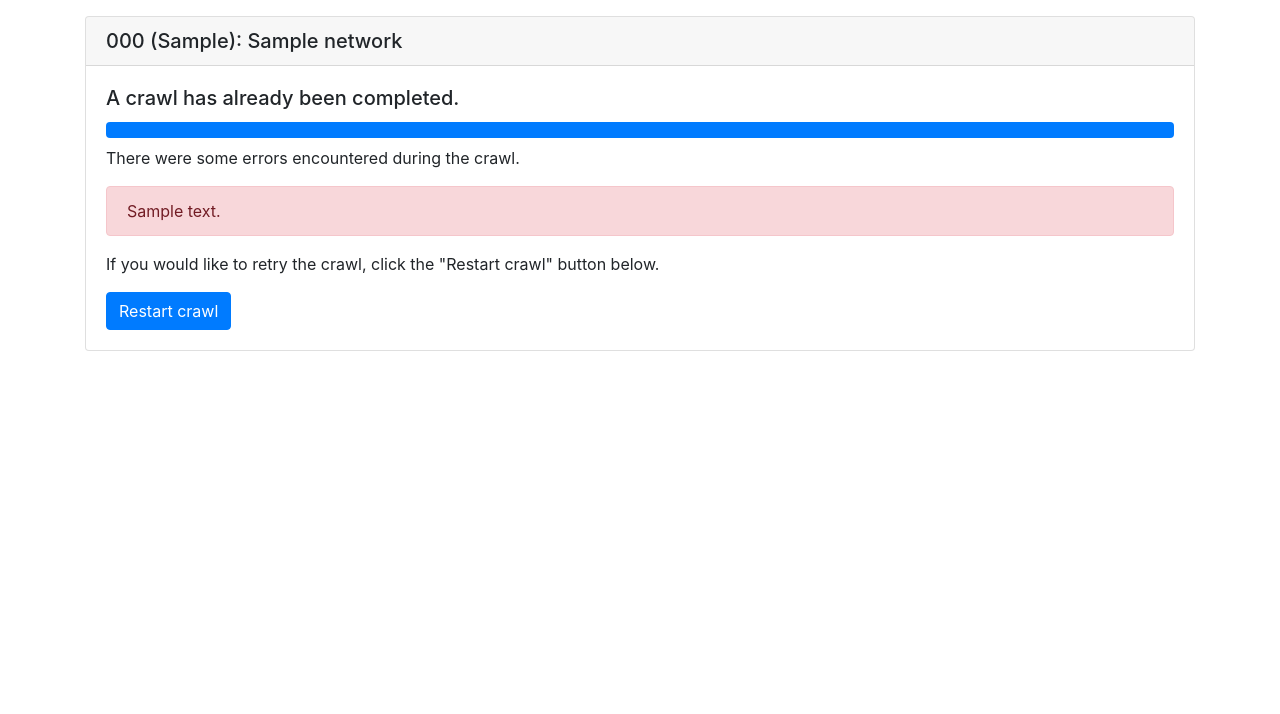
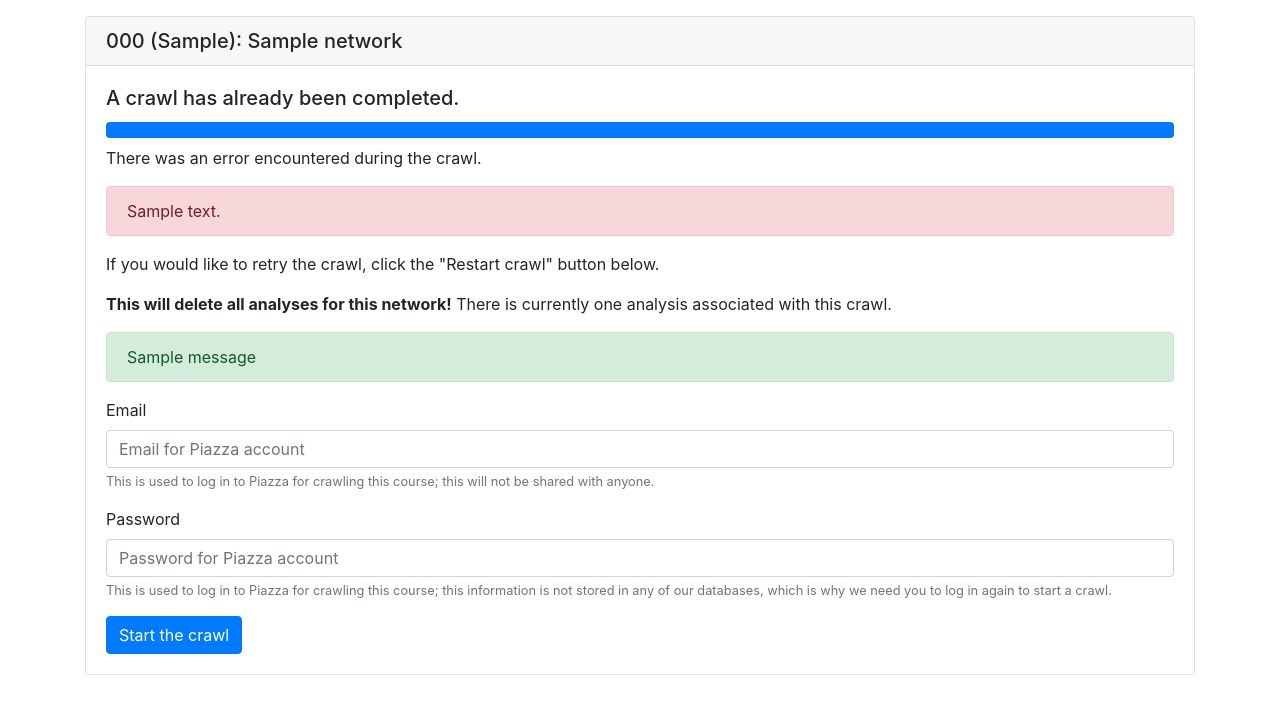
Before and after one commit to skystrife/piazza-roles, a Flask app: template web/roles/templates/crawl.html in a window 1280 px wide. Shown: the part 56-770 px from the top of the page. Run offline with Flask 2, Linux system fonts and the light colour scheme; tables that the repository leaves empty hold one stand-in row (values such as "Sample post"); the template is opened without the code that fills it: values that come from a table or form of the project are taken from there, most other values are stand-ins (such as "Sample title", 1, 10 or a date in 2020); one stand-in notice (Sample message) is shown; parts of the project's set-up code (start-up, migrations or seed data) failed here and were passed over; some libraries are stand-ins or nearby versions.

Commit message:
Update crawler to support multiple crawls at once.
This required changes to the piazza-api package to use
request.Session() objects instead of manually keeping track of cookies.
This also means that, to start a crawl, one has to re-authenticate
against Piazza to create a new session for the crawler.

```diff
--- a/web/roles/controller.py
+++ b/web/roles/controller.py
@@ -12,6 +12,7 @@ from operator import attrgetter
 from .forms import *
 from .models import *
 from .tasks import *
+from .utils import *
 
 bp = Blueprint('main', __name__)
 default_breadcrumb_root(bp, '.')
@@ -29,9 +30,7 @@ def load_user():
         g.user = None
     else:
         g.user = User.query.get(uid)
-        piazza_rpc = piazza_api.rpc.PiazzaRPC()
-        piazza_rpc.cookies = requests.utils.cookiejar_from_dict(piazza_jar)
-        g.piazza = piazza_api.Piazza(piazza_rpc)
+        g.piazza = piazza_from_cookie_dict(piazza_jar)
 
 
 def login_required(view):
@@ -79,7 +78,7 @@ def login():
     try:
         piazza_rpc.user_login(email, password)
         session['piazza_jar'] = requests.utils.dict_from_cookiejar(
-            piazza_rpc.cookies)
+            piazza_rpc.session.cookies)
         g.piazza = piazza_api.Piazza(piazza_rpc)
 
         user = User.query.filter_by(email=email).first()
@@ -173,15 +172,29 @@ def crawl_class(network_id):
 @network_required
 @register_breadcrumb(bp, '.classes.network_id.crawl', 'Crawl')
 def start_crawl_class(network_id):
+    try:
+        email = request.form['email']
+        password = request.form['password']
+
+        piazza_rpc = piazza_api.rpc.PiazzaRPC()
+        piazza_rpc.user_login(email, password)
+        piazza = piazza_api.Piazza(piazza_rpc)
+        net = piazza.network(g.network.nid)
+        net.get_feed(limit=1)
+    except:
+        flash('Could not communicate with Piazza. Try again?', 'danger')
+        return render_template('crawl.html', network=g.network)
+
     if g.network.crawl:
         db.session.delete(g.network.crawl)
-        Action.query.filter_by(network_id=g.network.id).delete()
+        db.session.commit()
 
     crawl = Crawl(network=g.network)
     db.session.add(crawl)
     db.session.commit()
 
-    task = crawl_course.delay(crawl.id, session.get('piazza_jar'))
+    cookiejar = requests.utils.dict_from_cookiejar(piazza_rpc.session.cookies)
+    task = crawl_course.delay(crawl.id, cookiejar)
     crawl.task_id = task.id
     db.session.commit()
 
--- a/web/roles/templates/crawl.html
+++ b/web/roles/templates/crawl.html
@@ -12,9 +12,6 @@
                 {% if not network.crawl %}
                 <h5 class="card-title">Start a crawl?</h5>
                 <p class="card-text"> Crawling a course can take a long time. When you press the button below to start a crawl, we will begin crawling <strong>{{ network.number }}</strong> from {{ network.term }} in the background. You will be able to see the progress of the crawl on this page once it has been started.</p>
-                <form method="post">
-                    <button type="submit" class="btn btn-primary">Start crawl</button>
-                </form>
                 {% else %}
                 <h5 class="card-title">
                     {% if network.crawl.finished %}
@@ -31,7 +28,7 @@
                 <div id="CrawlErrors">
                     {% if network.crawl.errors %}
                     <p class="card-text">
-                        {% if len(network.crawl.errors) == 1 %}
+                        {% if network.crawl.errors | length == 1 %}
                         There was an error encountered during the crawl.
                         {% else %}
                         There were some errors encountered during the crawl.
@@ -44,13 +41,41 @@
                     {% endfor %}
                     {% endif %}
                 </div>
+                {% if network.crawl.finished %}
+                <p class="card-text">If you would like to retry the crawl, click the "Restart crawl" button below.</p>
+                <p class="card-text"><strong>This will delete all analyses for this network!</strong>
+                {% if network.crawl.analyses | count == 1 %}
+                There is currently one analysis associated with this crawl.
+                {% else %}
+                There are currently {{ network.crawl.analyses | count }} analyses associated with this crawl.
+                {% endif %}
+                </p>
+                {% endif %}
+                {% endif %}
+
+                {% with messages = get_flashed_messages(with_categories=true) %}
+                {% if messages %}
+                {% for category, message in messages %}
+                <div class="alert alert-{{ category }}" role="alert">
+                    {{ message }}
+                </div>
+                {% endfor %}
+                {% endif %}
+                {% endwith %}
+
+                {% if not network.crawl or network.crawl.finished %}
                 <form method="post">
-                    {% if network.crawl.finished %}
-                    <p class="card-text">If you would like to retry the crawl, click the "Restart crawl" button below.</p>
-                    <button type="submit" class="btn btn-primary">Restart crawl</button>
-                    {% else %}
-                    <button type="submit" class="btn btn-primary" disabled>Start crawl</button>
-                    {% endif %}
+                    <div class="form-group">
+                        <label for="email">Email</label>
+                        <input name="email" type="email" class="form-control" id="email" aria-describedby="emailHelp" placeholder="Email for Piazza account">
+                        <small id="emailHelp" class="form-text text-muted">This is used to log in to Piazza for crawling this course; this will not be shared with anyone.</small>
+                    </div>
+                    <div class="form-group">
+                        <label for="password">Password</label>
+                        <input name="password" type="password" class="form-control" id="password" aria-describedby="passwordHelp" placeholder="Password for Piazza account">
+                        <small id="passwordHelp" class="form-text text-muted">This is used to log in to Piazza for crawling this course; this information is not stored in any of our databases, which is why we need you to log in again to start a crawl.</small>
+                    </div>
+                    <button type="submit" class="btn btn-primary">Start the crawl</button>
                 </form>
                 {% endif %}
             </div>
```
Also changed, not shown: web/roles/tasks.py (+23 -11 lines), web/roles/utils.py (added, +26 -0 lines).
